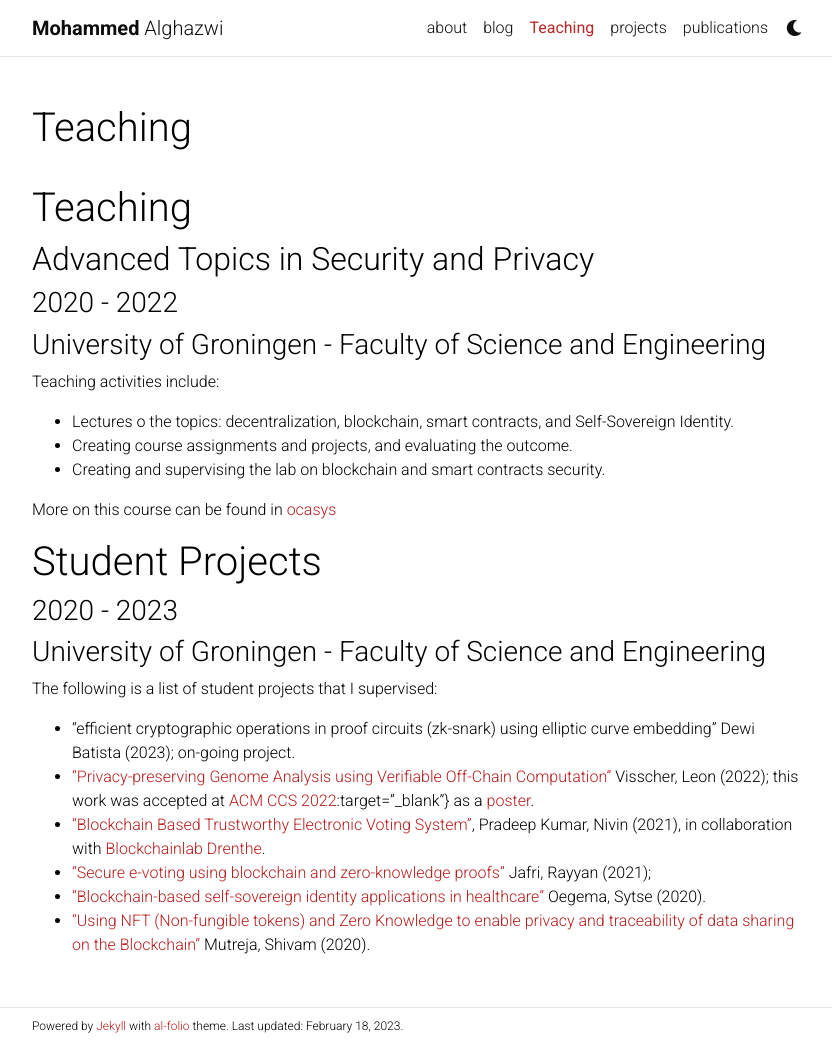
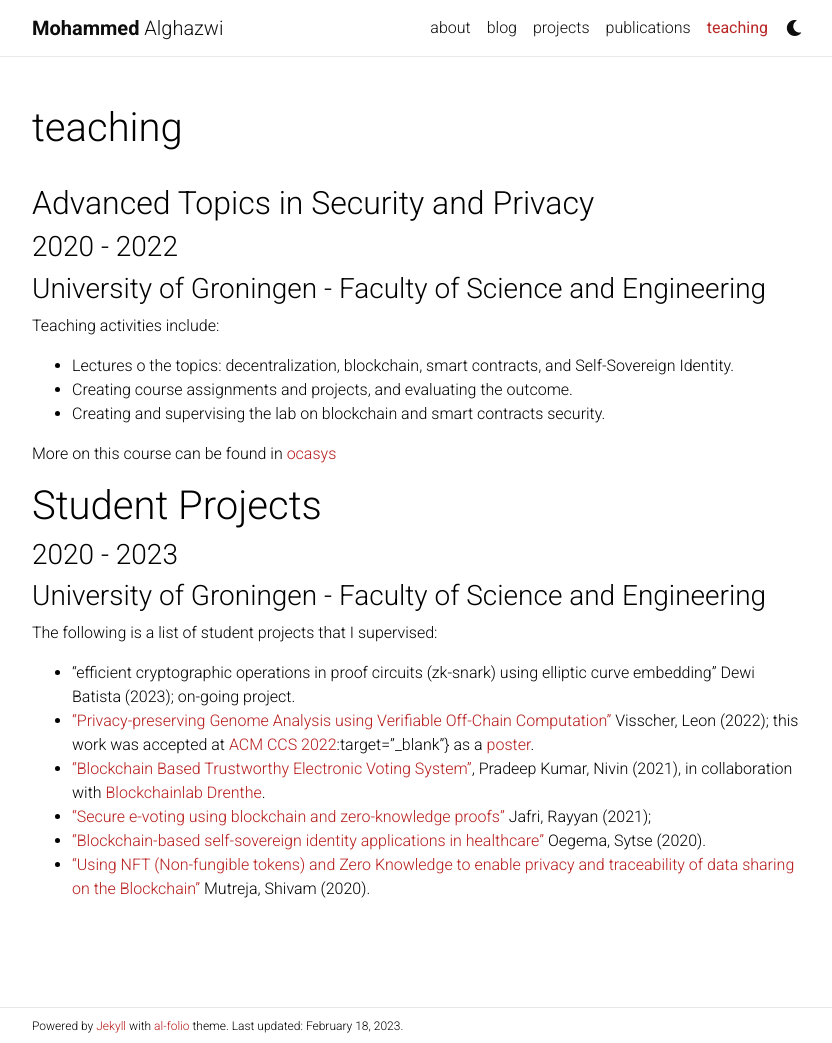
Before and after one commit to mghazwi/Personal-Website, a Jekyll site: the page built from _pages/teaching.md, in a window 1280 px wide and 1043 px high. Shown: the whole window, without its empty margins (223-1055 px from the left). Built offline with Jekyll 4.4.1, drawn with Linux system fonts in a browser that asks for light colours; nearby versions of some CDN libraries; a style sheet for code colours, icons or effects is not loaded; our own code applies the rules of GitHub Pages for plain Markdown files.

Commit message:
update teaching page

```diff
--- a/_pages/teaching.md
+++ b/_pages/teaching.md
@@ -1,13 +1,11 @@
 ---
 layout: page
 permalink: /teaching/
-title:
+title: teaching
 description:
 nav: true
 nav_order: 5
 ---
-
-# Teaching
 ## Advanced Topics in Security and Privacy
 ### 2020 - 2022
 ### University of Groningen - Faculty of Science and Engineering
```
